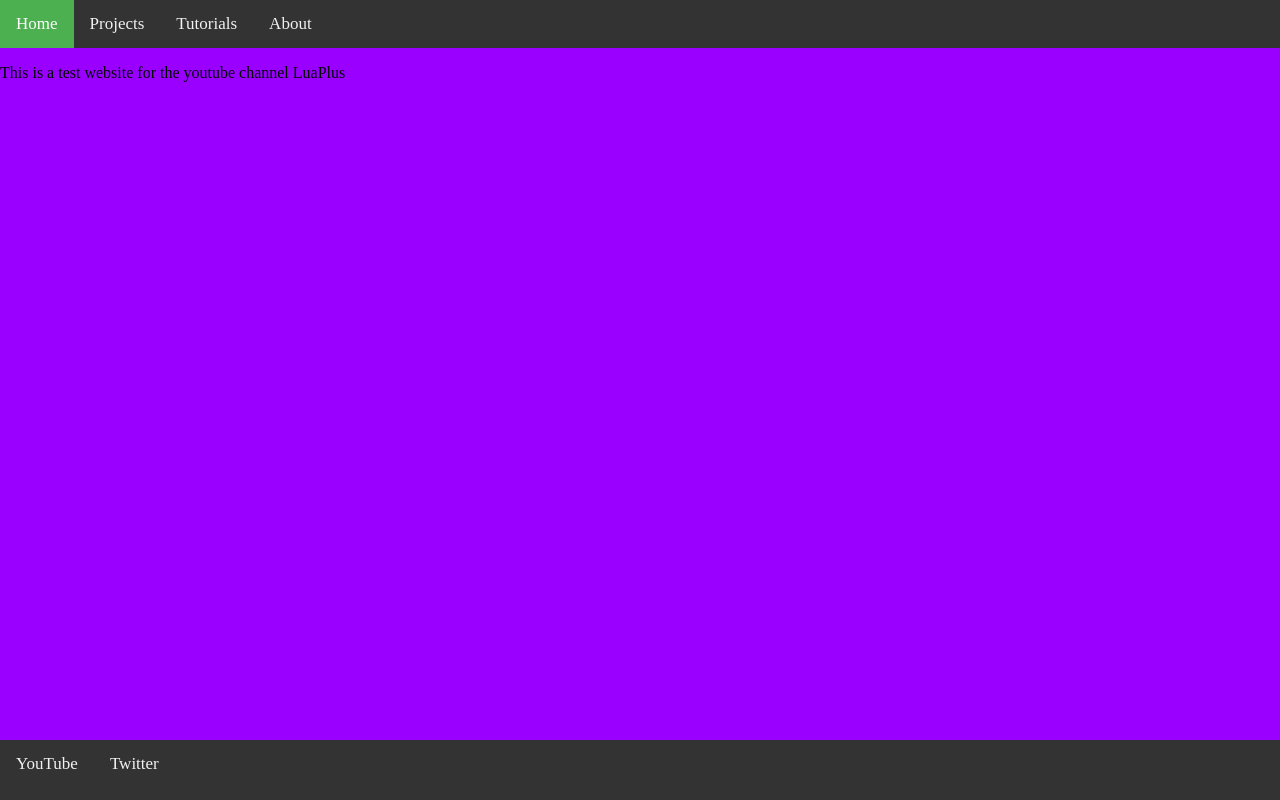
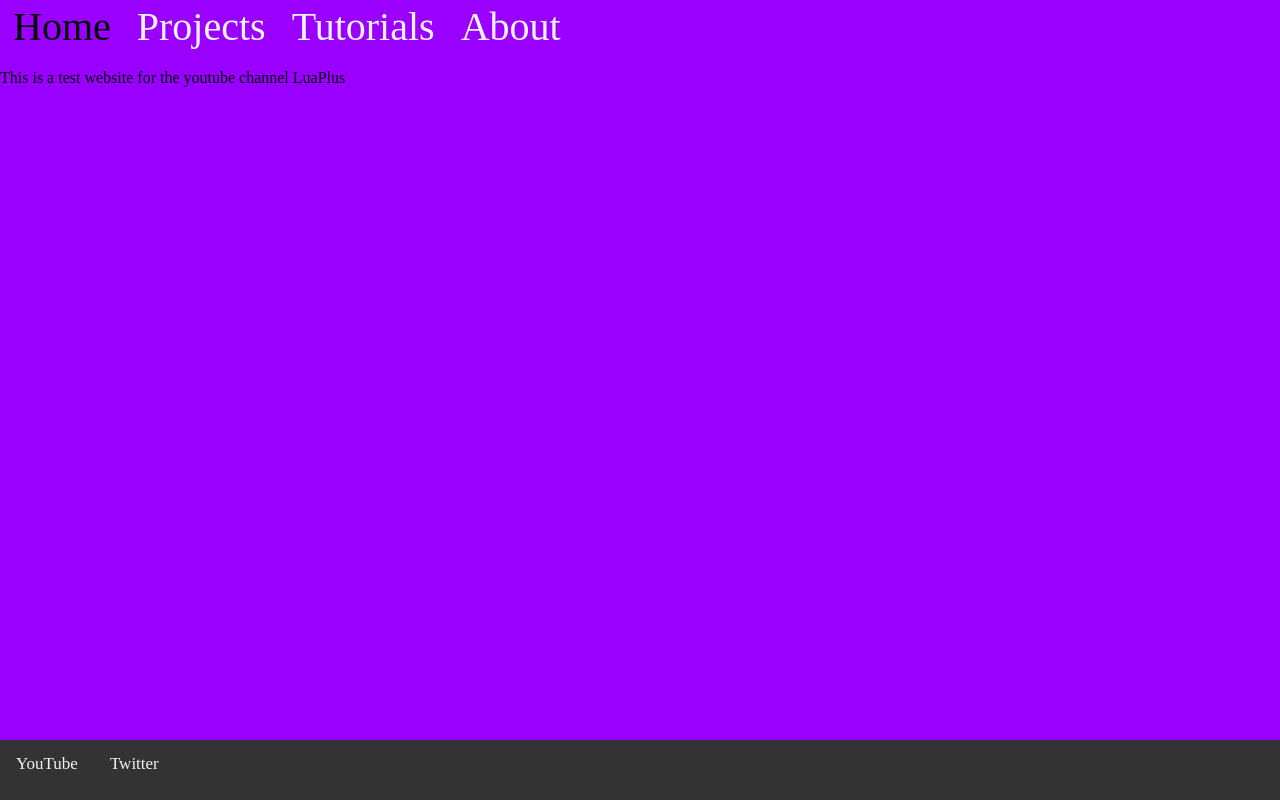
Before and after one commit to LuaPlusYT/LuaPlusYT.github.io, a plain HTML site: page index.html in a window 1280 px wide. Drawn offline with Linux system fonts and the light colour scheme.

Commit message:
Update topbarcss.css

```diff
--- a/topbarcss.css
+++ b/topbarcss.css
@@ -1,7 +1,7 @@
 /* Add a black background color to the top navigation */
 .topnav {
-  background-color: #333;
   overflow: hidden;
+  text-align: center;
 }
 
 /* Style the links inside the navigation bar */
@@ -9,19 +9,13 @@
   float: left;
   color: #f2f2f2;
   text-align: center;
-  padding: 14px 16px;
+  padding: 3px 13px;
   text-decoration: none;
-  font-size: 17px;
+  font-size: 40px;
+  margin: auto;
 }
 
 /* Change the color of links on hover */
 .topnav a:hover {
-  background-color: #ddd;
   color: black;
 }
-
-/* Add a color to the active/current link */
-.topnav a.active {
-  background-color: #4CAF50;
-  color: white;
-}
```
